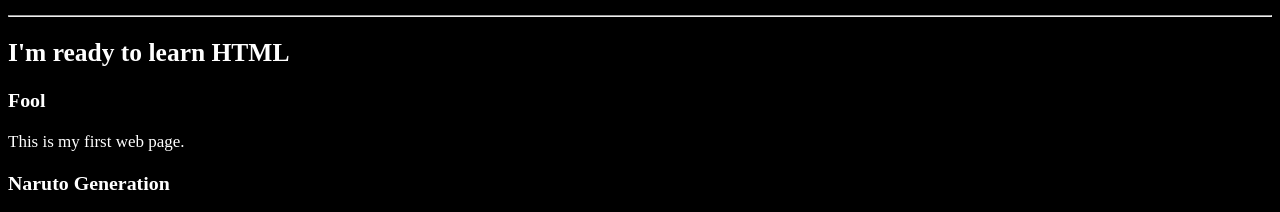
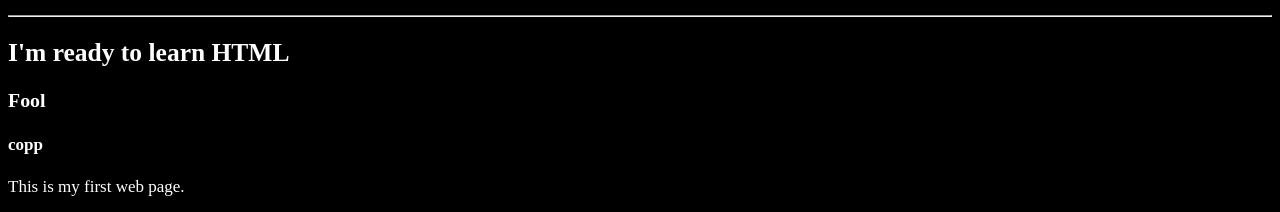
Before and after one commit to CodeRheem/First-coderheem, a plain HTML site: page index.html in a window 1280 px wide. Shown: the part 197-409 px from the top of the page. Drawn offline with Linux system fonts and the light colour scheme.

Commit message:
Update my index.html witha new line!

```diff
--- a/index.html
+++ b/index.html
@@ -40,6 +40,8 @@
 
     <h2>I'm ready to learn HTML</h2>
     <h3>Fool</h3>
+    <h4>copp
+    </h4>
     <p>This is my first web page.</p>
     <section>
         <h3>Naruto Generation</h3>
```
